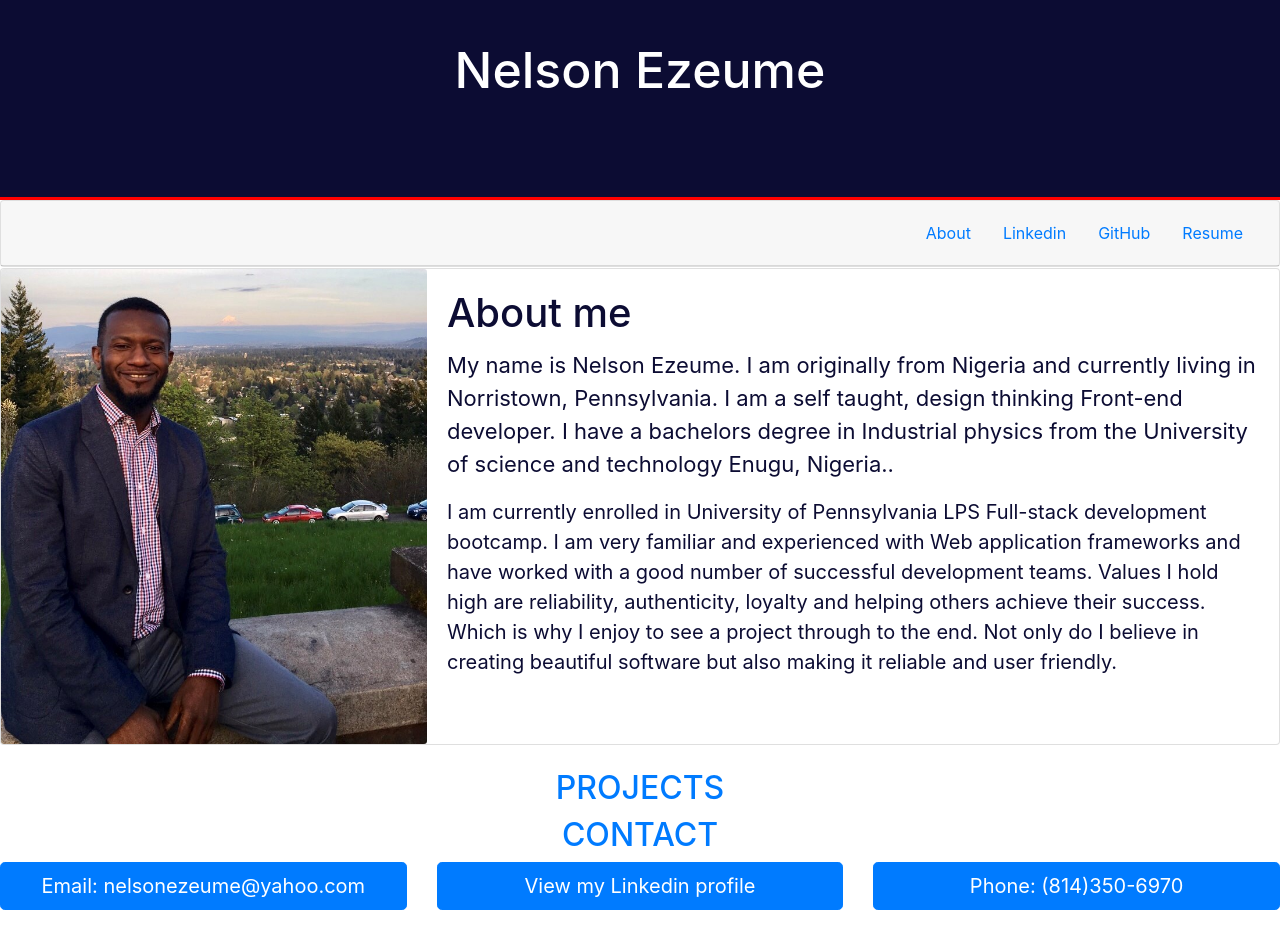
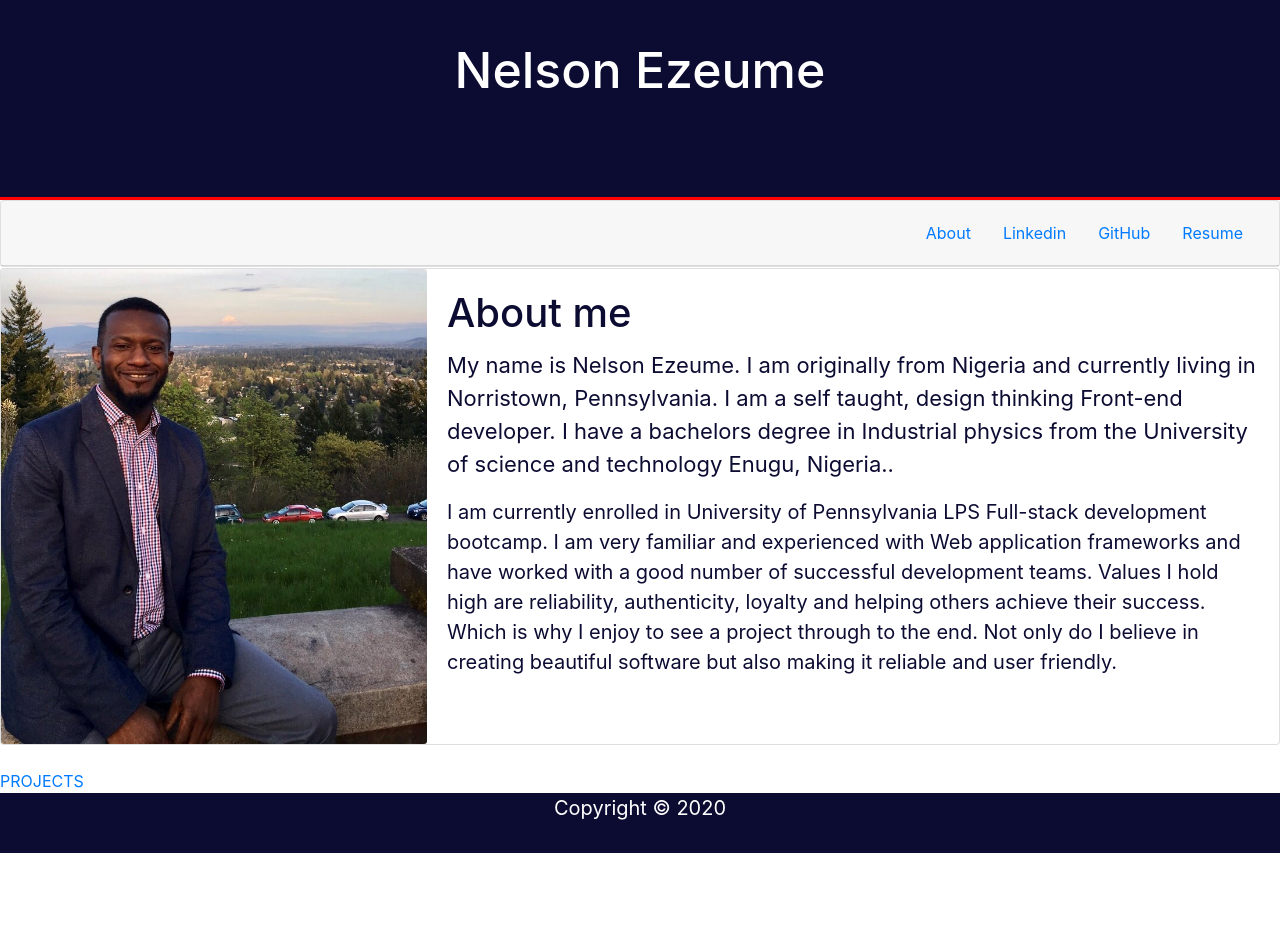
Before and after one commit to ezeume/portfolio, a React (Create React App) app: page / in a window 1280 px wide. Shown: the top 932 px of the page. After the commit the page ends 853 px from the top, so only its background shows below. Built offline with nearby package versions, Linux system fonts and the light colour scheme.

Commit message:
added Route to projects

```diff
--- a/src/App.js
+++ b/src/App.js
@@ -5,7 +5,7 @@ import Project from "./components/Project/";
 import About from "./components/About/";
 import NavTabs from "./components/NavTabs";
 import Contact from "./components/Contact/";
-import { BrowserRouter as Router, Route } from "react-router-dom";
+import { BrowserRouter as Router, Route, Switch } from "react-router-dom";
 
 function App() {
   return (
@@ -13,12 +13,12 @@ function App() {
       <div>
         <Header />
         {/* <NavTabs /> */}
-        <switch>
+        <Switch>
         <Route exact path="/" component={About} />
         <Route exact path="/Project" component={Project} />
-        <Route exact path="/" component={Contact} />
+        <Route exact path="/Contact" component={Contact} />
         {/* <Route component={NoMatch} /> */}
-        </switch>
+        </Switch>
         <Footer />
       </div>
     </Router>
--- a/src/components/About/index.js
+++ b/src/components/About/index.js
@@ -1,5 +1,6 @@
 import React from "react";
 import "../About/style.css";
+import {Link} from "react-router-dom"
 
 function About() {
   return (
@@ -40,7 +41,7 @@ function About() {
     </div>
     <div className="row">
         <div className="col-12">
-          <a href="..." className="subheader-text"><h2>PROJECTS</h2></a>
+          <Link to="/Project">PROJECTS</Link>
         </div>
       </div>
     </>
```
